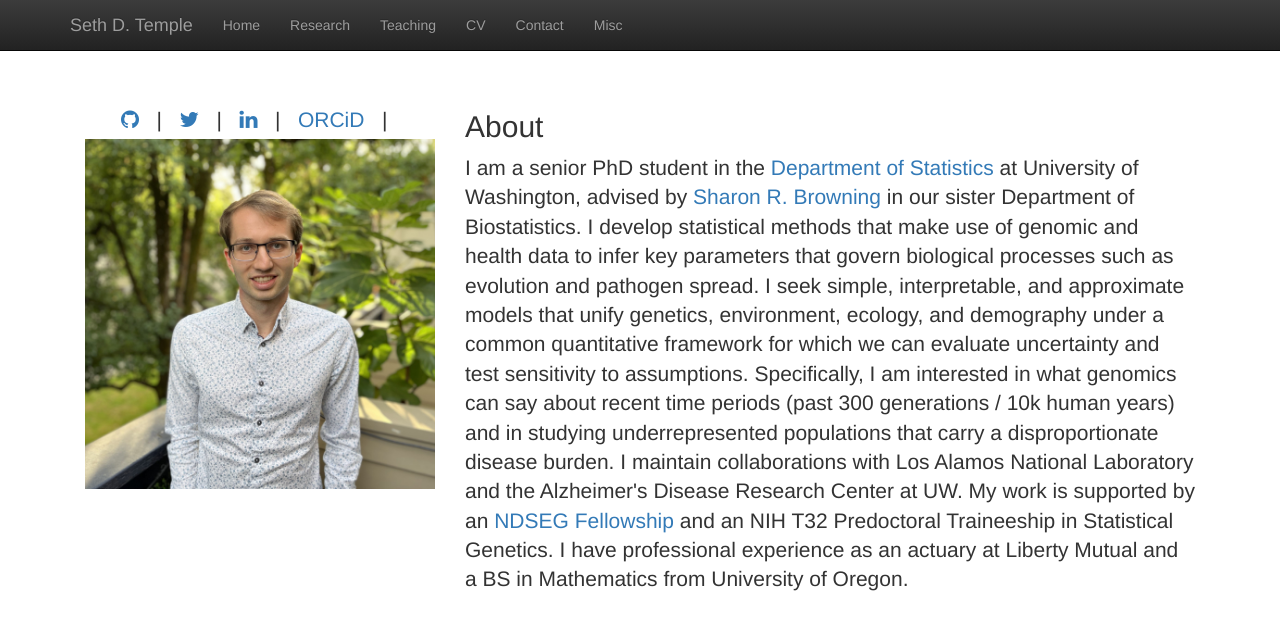
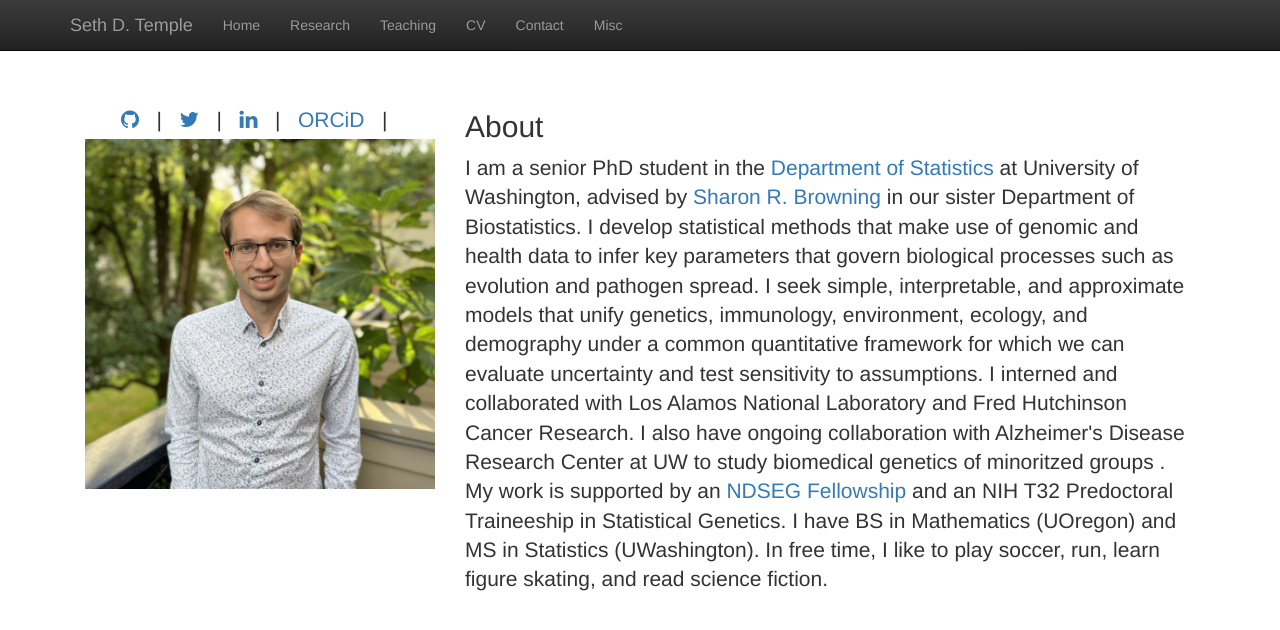
Before and after one commit to sdtemple/sdtemple.github.io, a Jekyll site: the page built from index.html, in a window 1280 px wide. Shown: the top 630 px of the page. Built offline with Jekyll 4.4.1, drawn with Linux system fonts in a browser that asks for light colours; nearby versions of some CDN libraries; library files that are not in the unit come from our copies.

Commit message:
Update index.html

```diff
--- a/index.html
+++ b/index.html
@@ -28,14 +28,12 @@ title:  'Seth D. Temple'
 I am a senior PhD student in the <a href = "https://stat.uw.edu/about-us/people/seth-temple">Department of Statistics</a> at University of Washington, advised by <a href = "https://sites.uw.edu/sguy/">Sharon R. Browning</a> in our sister Department of Biostatistics.
 I develop statistical methods that make use of genomic and health data to infer
 key parameters that govern biological processes such as evolution and pathogen spread.
-I seek simple, interpretable, and approximate models that unify genetics, environment, ecology,
+I seek simple, interpretable, and approximate models that unify genetics, immunology, environment, ecology,
 and demography under a common quantitative framework for which we can evaluate uncertainty and
-test sensitivity to assumptions. Specifically, I am interested in what genomics can say about
-recent time periods (past 300 generations / 10k human years) and in studying
-underrepresented populations that carry a disproportionate disease burden. I maintain
-collaborations with Los Alamos National Laboratory and the Alzheimer's Disease Research Center at UW.
+test sensitivity to assumptions. I interned and collaborated with Los Alamos National Laboratory and Fred Hutchinson Cancer Research.
+I also have ongoing collaboration with Alzheimer's Disease Research Center at UW to study biomedical genetics of minoritzed groups .
 My work is supported by an <a href = "https://ndseg.org/2021-fellows">NDSEG Fellowship</a> and an NIH T32 Predoctoral Traineeship in Statistical Genetics.
-I have professional experience as an actuary at Liberty Mutual and a BS in Mathematics from University of Oregon.
+I have BS in Mathematics (UOregon) and MS in Statistics (UWashington). In free time, I like to play soccer, run, learn figure skating, and read science fiction.
   </p>
 </div>
 </div>
```
